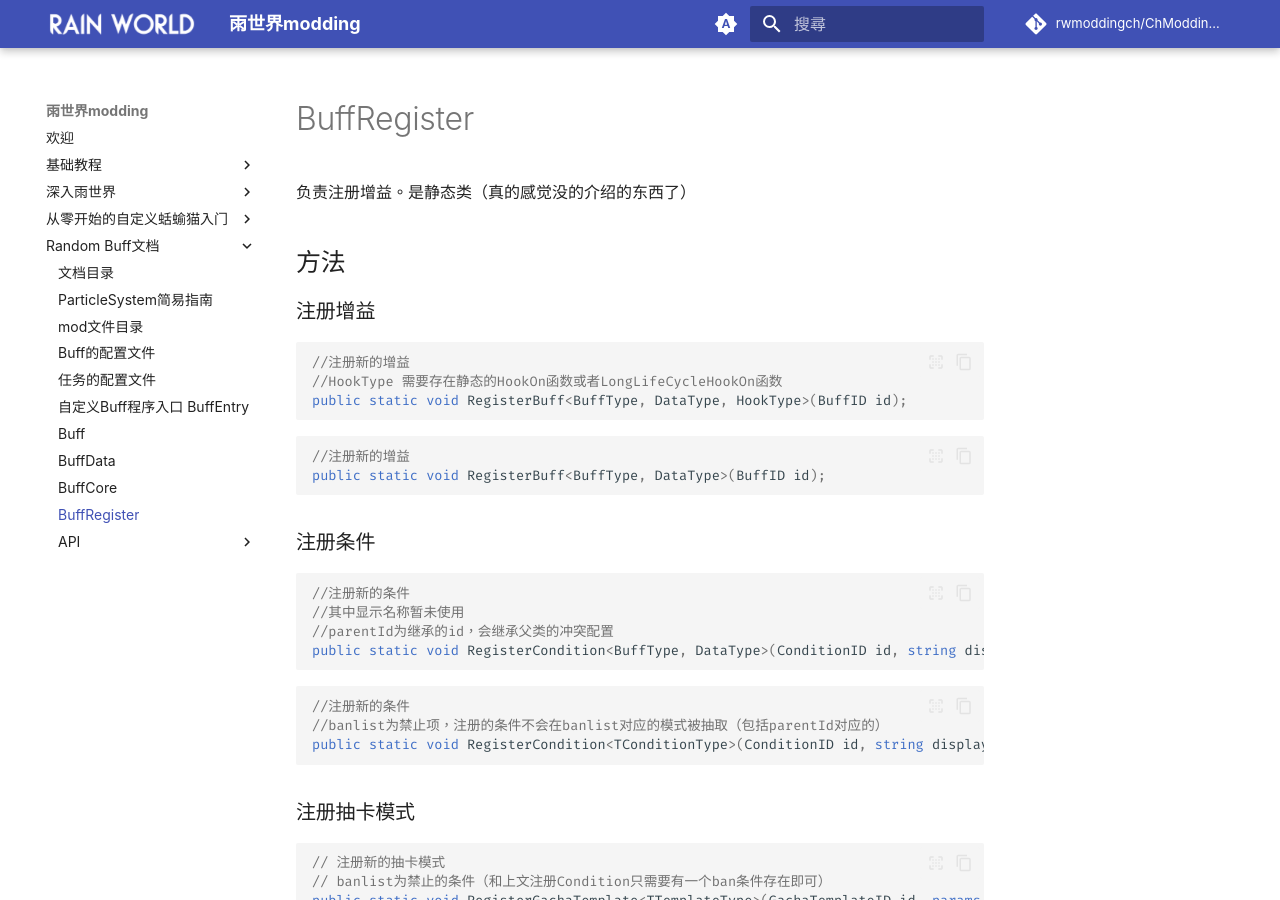
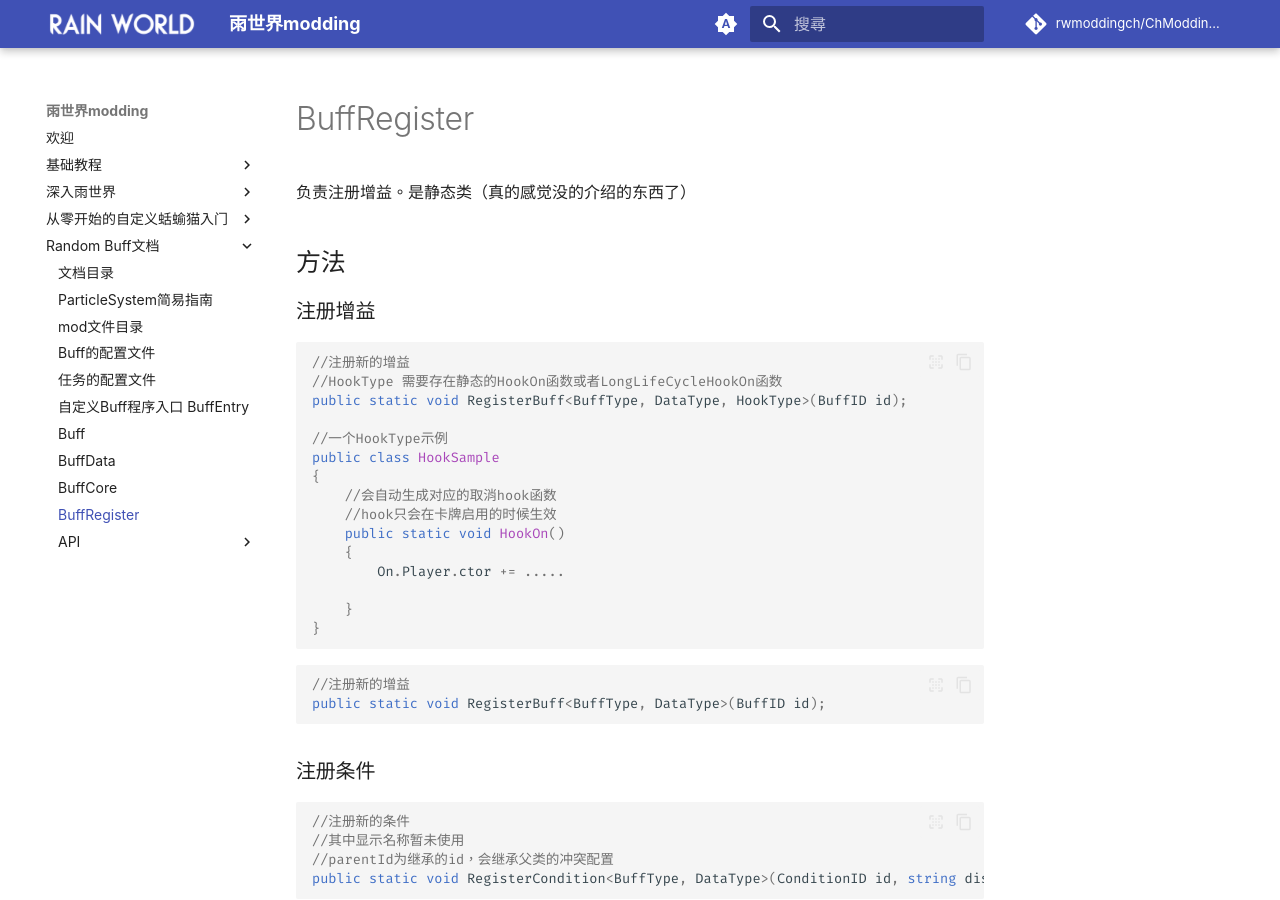
Before and after one commit to rwmoddingch/ChModdingWiki, an MkDocs documentation site: the page built from docs/RandomBuff/BuffRegister.md, in a window 1280 px wide and 900 px high. Built offline with MkDocs 1.6.1 and Material for MkDocs 9.7.7, drawn with Linux system fonts in a browser that asks for light colours; comment, search, counter and statistics services are not loaded.

Commit message:
Update BuffRegister.md

````diff
--- a/docs/RandomBuff/BuffRegister.md
+++ b/docs/RandomBuff/BuffRegister.md
@@ -10,6 +10,19 @@
 //注册新的增益
 //HookType 需要存在静态的HookOn函数或者LongLifeCycleHookOn函数
 public static void RegisterBuff<BuffType, DataType, HookType>(BuffID id);
+
+//一个HookType示例
+public class HookSample
+{
+    //会自动生成对应的取消hook函数
+    //hook只会在卡牌启用的时候生效
+    public static void HookOn()
+    {
+        On.Player.ctor += .....
+
+    }
+}
+
 ```
 
 ```csharp
````
